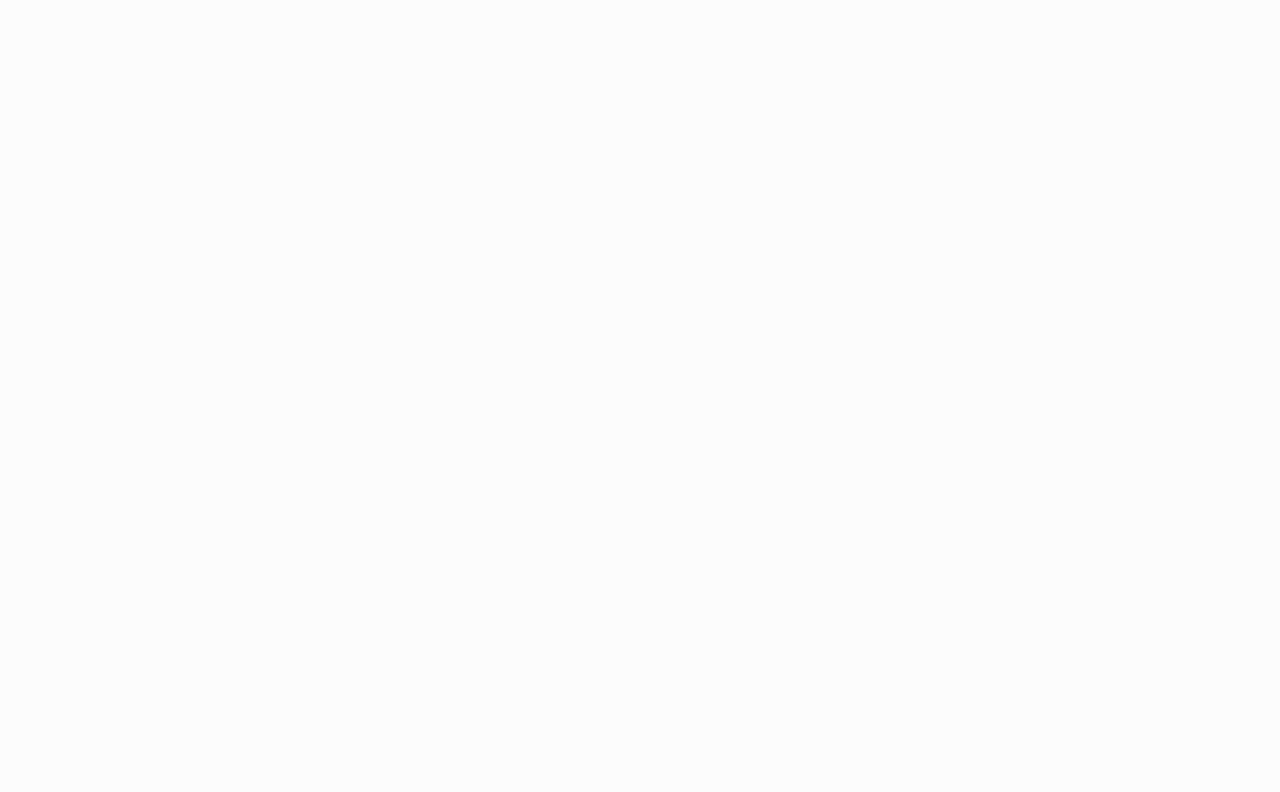
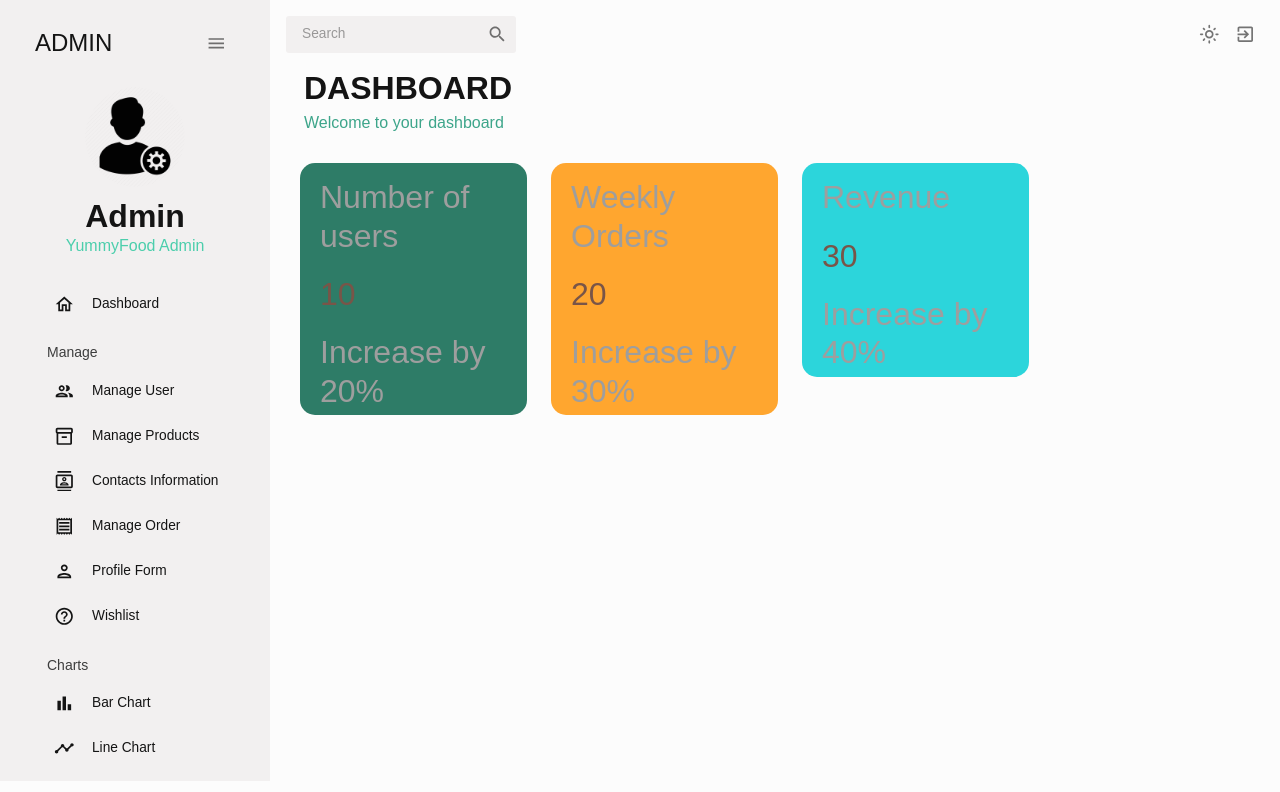
Before and after one commit to FireFlys-Hub/FE-Admin-web-application, a React (Create React App) app: page /dashboard in a window 1280 px wide. Before the commit this address had no page. Shown: the top 792 px of the page. Built offline with nearby package versions, Linux system fonts and the light colour scheme; sample sign-in values are in the browser's storage; a web font is replaced by a local one.

Commit message:
YUM-99 update feat/login and rename dashboard

```diff
--- a/src/App.js
+++ b/src/App.js
@@ -1,21 +1,24 @@
 import { ColorModeContext, useMode } from "./theme";
-import { CssBaseline, ThemeProvider, Box } from "@mui/material";
+import { CssBaseline, ThemeProvider } from "@mui/material";
 import { BrowserRouter as Router, Routes, Route } from "react-router-dom";
 import { useEffect, useState } from "react";
 import SideBar from "./scenes/global/Sidebar";
 import Topbar from "./scenes/global/Topbar";
-import Dashboard from "./scenes/dashboard";
+import Dashboard from "./scenes/dashboard/Dashboard";
 import User from "./scenes/user/Users";
-import { AuthLayout, DashboardLayout } from "./routes/AppRoutes";
+import { AuthLayout, DashboardLayout, ProtectedRoute,PublicRoute } from "./routes/AppRoutes";
 import Login from "./scenes/login/Login";
+import useAuthService from './services/authService';
 
 function App() {
     const [theme, colorMode] = useMode();
-  const [account, setAccount] = useState({});
-  const [user, setUser] = useState(false);
+    const [user, setUser ] = useState(false);
 
     useEffect(() => {
-    // Thực hiện các hiệu ứng khi component được mount
+        const token = sessionStorage.getItem('account');
+        if (token) {
+            setUser(true);
+        }
     }, []);
 
     return (
@@ -24,12 +27,13 @@ function App() {
                 <CssBaseline />
                 <Router>
                     <Routes>
-            <Route path="/login" element={<AuthLayout />}>
+                        <Route path="/login" element={<PublicRoute user={user}><AuthLayout /></PublicRoute>}>
                             <Route index element={<Login />} />
                         </Route>
-            <Route path="/" element={<DashboardLayout />}>
+                        <Route path="/" element={<ProtectedRoute user={user}><DashboardLayout /></ProtectedRoute>}>
                             <Route index element={<Dashboard />} />
-              <Route path="/user" element={<User />} />
+                            <Route path="dashboard" element={<Dashboard />} />
+                            <Route path="user" element={<User />} />
                         </Route>
                     </Routes>
                 </Router>
--- a/src/scenes/login/Login.jsx
+++ b/src/scenes/login/Login.jsx
@@ -50,6 +50,7 @@ const Login = () => {
             if (result) {
                 console.log('Login successful');
                 navigate('/')
+                window.location.href = '/';
             } else {
                 console.log('Login failed', error);
             }
```
Also changed, not shown: src/scenes/dashboard/Dashboard.jsx (renamed from src/scenes/dashboard/index.jsx). Lines whose indentation alone changed are shown as unchanged.
